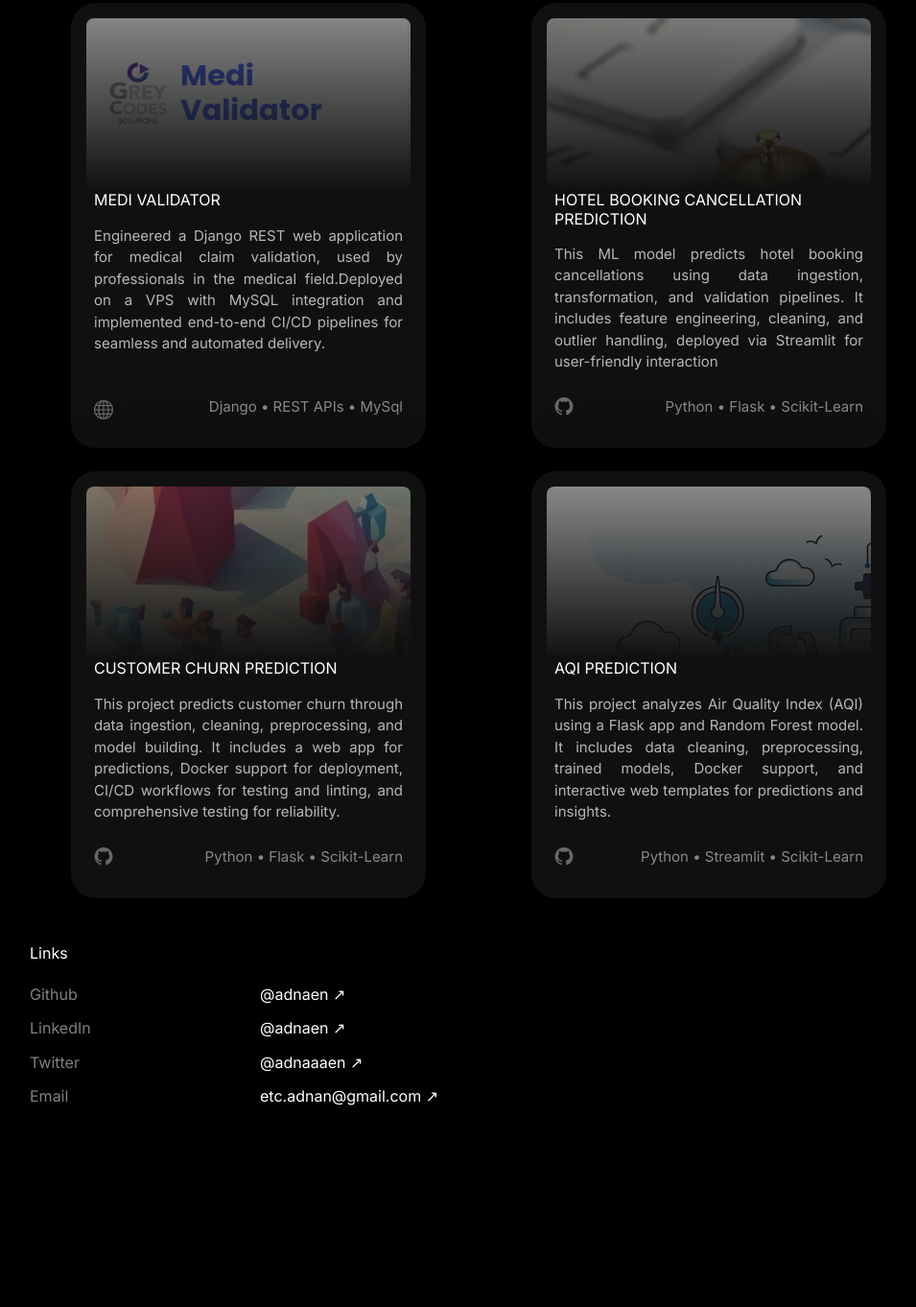
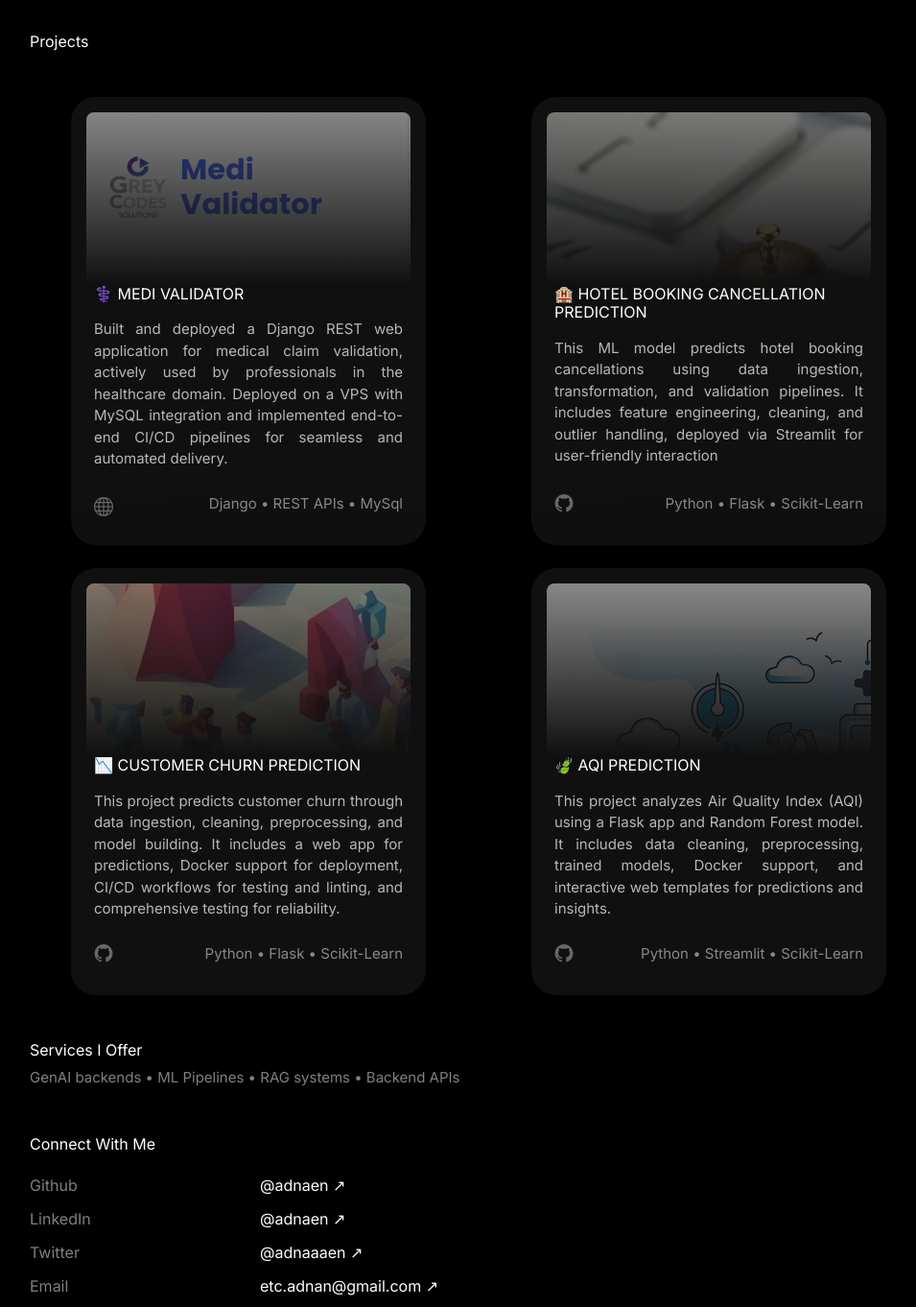
Before and after one commit to adnaen/adnaen.github.io, a plain HTML site: page index.html in a window 1280 px wide. Shown: the part 840-2202 px from the top of the page at 96% size, without its empty margins (141-1096 px from the left). Before the commit the page ends 2178 px from the top, so only its background shows below. Drawn offline with nearby package versions, Linux system fonts and the light colour scheme.

Commit message:
add new sections

```diff
--- a/index.html
+++ b/index.html
@@ -107,6 +107,20 @@
       </section>
       <!-- /About Section -->
 
+      <!-- tech stack section -->
+      <section id="about" class="about section mb-5">
+        <div class="container" data-aos="fade-up">
+          <h6>Tech Stack</h6>
+        </div>
+        <!-- End Section Title -->
+        <div class="container" data-aos="fade-up" data-aos-delay="100">
+          <p class="text-dim-2">
+          Python • PostgreSQL • Linux • Docker • JavaScript
+          </p>
+        </div>
+      </section>
+      <!-- tech stack section end -->
+
       <section id="resume" class="resume section mb-5">
         <div class="container section-title" data-aos="fade-up">
           <h6 class="mb-4">Work Experience</h6>
@@ -168,9 +182,9 @@
               >
               <div class="project-item item-teal position-relative">
                 <div class="project-image" data-image-src="assets/img/medivali.png"></div>
-                <h6 class="px-2 text-start text-uppercase">Medi Validator</h6>
+                <h6 class="px-2 text-start text-uppercase">⚕️ Medi Validator</h6>
                 <p style="text-align: justify;" class="p-2">
-                  Engineered a Django REST web application for medical claim validation, used by professionals in the medical field.Deployed on a VPS with MySQL integration and implemented end-to-end CI/CD pipelines for seamless and automated delivery.
+                Built and deployed a Django REST web application for medical claim validation, actively used by professionals in the healthcare domain. Deployed on a VPS with MySQL integration and implemented end-to-end CI/CD pipelines for seamless and automated delivery.
                 </p>
 
 
@@ -197,7 +211,7 @@
               >
               <div class="project-item item-teal position-relative">
                 <div class="project-image" data-image-src="assets/img/hotel_booking.jpg"></div>
-                <h6 class="px-2 text-start text-uppercase">Hotel Booking Cancellation Prediction</h6>
+                <h6 class="px-2 text-start text-uppercase">🏨 Hotel Booking Cancellation Prediction</h6>
                 <p style="text-align: justify;" class="p-2">
                 This ML model predicts hotel booking cancellations using data
                 ingestion, transformation, and validation pipelines. It
@@ -230,7 +244,7 @@
               >
               <div class="project-item item-teal position-relative">
                 <div class="project-image" data-image-src="assets/img/customer_churn.jpg"></div>
-                <h6 class="px-2 text-start text-uppercase">Customer Churn Prediction</h6>
+                <h6 class="px-2 text-start text-uppercase">📉 Customer Churn Prediction</h6>
                 <p style="text-align: justify;" class="p-2">
                 This project predicts customer churn through data ingestion,
                 cleaning, preprocessing, and model building. It includes a web
@@ -265,7 +279,7 @@
               >
               <div class="project-item item-teal position-relative">
                 <div class="project-image" data-image-src="assets/img/aqi_.jpg"></div>
-                <h6 class="px-2 text-start text-uppercase">AQI Prediction</h6>
+                <h6 class="px-2 text-start text-uppercase">🍃 AQI Prediction</h6>
                 <p style="text-align: justify;" class="p-2">
                 This project analyzes Air Quality Index (AQI) using a Flask
                 app and Random Forest model. It includes data cleaning,
@@ -294,9 +308,23 @@
         </div>
       </section>
 
+      <!-- service section -->
+      <section id="about" class="about section mb-5">
+        <div class="container" data-aos="fade-up">
+          <h6>Services I Offer</h6>
+        </div>
+        <!-- End Section Title -->
+        <div class="container" data-aos="fade-up" data-aos-delay="100">
+          <p class="text-dim-2">
+          GenAI backends • ML Pipelines • RAG systems • Backend APIs
+          </p>
+        </div>
+      </section>
+    <!-- service section end -->
+
       <section id="contact" class="contact-section">
         <div class="container section-title " data-aos="fade-up">
-            <h6 class="mb-4">Links</h6>
+          <h6 class="mb-4">Connect With Me</h6>
         </div>
         <div class="container" data-aos="fade-up">
           <div>
```
Lines whose indentation alone changed are shown as unchanged.
